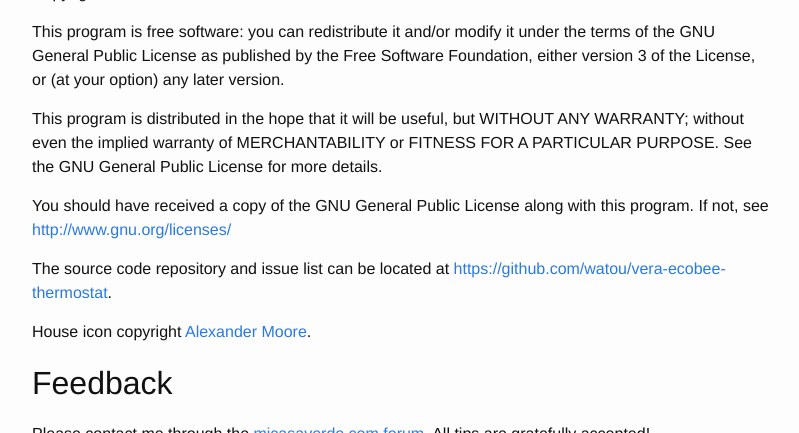
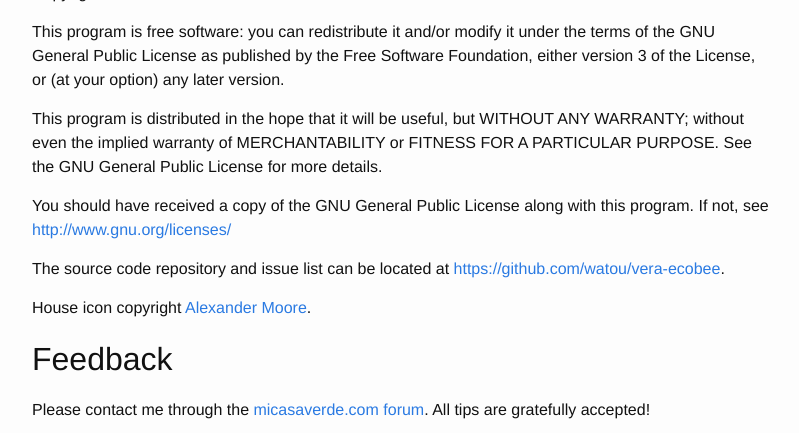
Before and after one commit to watou/vera-ecobee, a Jekyll site: the page built from index.md, in a window 1280 px wide and 900 px high, scrolled down 6841 px, cut to the strip 0-433 px from the top of the window. Shown: the whole strip, without its empty margins (238-1037 px from the left). Built offline with Jekyll 4.4.1, drawn with Linux system fonts in a browser that asks for light colours; part of the change alters nothing that is shown.

Commit message:
Adjusted paths for repository rename.

```diff
--- a/_config.yml
+++ b/_config.yml
@@ -2,7 +2,7 @@
 title: Vera Plugin for Ecobee
 description: > # this means to ignore newlines until "baseurl:"
   Monitor and control your Ecobee thermostat(s) through your Vera] home controller.
-baseurl: "/vera-ecobee-thermostat"
+baseurl: "/vera-ecobee"
 url: "http://watou.github.io"
 twitter_username: jcocula
 github_username:  watou
--- a/index.md
+++ b/index.md
@@ -211,7 +211,7 @@ This program is distributed in the hope that it will be useful, but WITHOUT ANY
 
 You should have received a copy of the GNU General Public License along with this program.  If not, see <http://www.gnu.org/licenses/>
 
-The source code repository and issue list can be located at <https://github.com/watou/vera-ecobee-thermostat>.
+The source code repository and issue list can be located at <https://github.com/watou/vera-ecobee>.
 
 House icon copyright [Alexander Moore](http://www.mricons.com/show/iconset:vista-inspirate-icons).
 
@@ -240,7 +240,7 @@ Thanks to [ecobee][] and their enthusiastic customers, and the helpful contribut
 * Monitor and manage ecobee's Smart Plugs as individual `urn:schemas-upnp-org:device:BinaryLight:1` devices when used with Smart thermostats.
 * Implement Humidistat functionality to control humidity from Vera and report running state of humidifier and/or dehumidifier.
 
-See and submit more on [Github](https://github.com/watou/vera-ecobee-thermostat/issues?page=1&state=open).
+See and submit more on [Github](https://github.com/watou/vera-ecobee/issues?page=1&state=open).
 
 ## History ##
 
@@ -248,7 +248,7 @@ See and submit more on [Github](https://github.com/watou/vera-ecobee-thermostat/
 
 Fixed:
 
-* Removed bad Vera version checking code so it works on UI7. ([#7](https://github.com/watou/vera-ecobee-thermostat/issues/7))
+* Removed bad Vera version checking code so it works on UI7. ([#7](https://github.com/watou/vera-ecobee/issues/7))
 
 ### 2014-06-13    v1.0
 
@@ -262,9 +262,9 @@ Enhancements:
 
 Fixed:
 
-* GetModeTarget always returns AutoChangeOver ([#4](https://github.com/watou/vera-ecobee-thermostat/issues/4))
-* Remove all code/doc for multiple app instance restrictions ([#5](https://github.com/watou/vera-ecobee-thermostat/issues/5))
-* Do not forget tokens on API "auth" errors, only on refresh request ([#6](https://github.com/watou/vera-ecobee-thermostat/issues/6))
+* GetModeTarget always returns AutoChangeOver ([#4](https://github.com/watou/vera-ecobee/issues/4))
+* Remove all code/doc for multiple app instance restrictions ([#5](https://github.com/watou/vera-ecobee/issues/5))
+* Do not forget tokens on API "auth" errors, only on refresh request ([#6](https://github.com/watou/vera-ecobee/issues/6))
 
 ### 2013-06-17    v0.8
 
```
